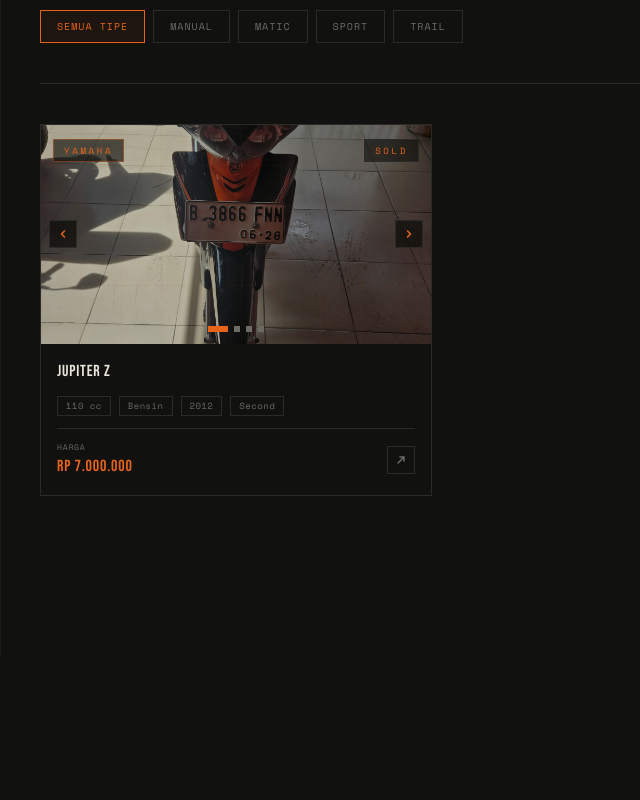
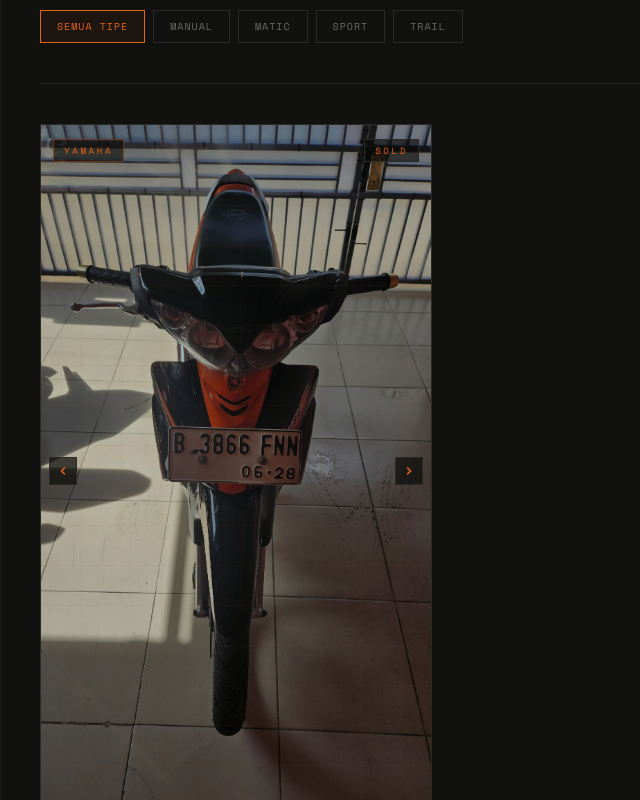
Before and after one commit to achmadrizky27/rads-garage-app, a React (Vite) app: page / in a window 1280 px wide. Shown: the part 5340-6140 px from the top of the page, without its empty margins (0-640 px from the left). Built offline with nearby package versions, Linux system fonts and the light colour scheme; a web font is replaced by a local one.

Commit message:
Fix: detail modal

```diff
--- a/src/components/Showroom.jsx
+++ b/src/components/Showroom.jsx
@@ -7,7 +7,7 @@
     id: 1,
     brand: "Yamaha",
     type: "Manual",
-    name: "Jupiter Z",
+    name: "Yamaha Jupiter Z",
     unit: "Second",
     price: "Rp 7.000.000",
     priceNum: 7000000,
@@ -155,8 +155,8 @@
   }, [onClose]);
 
   return (
-    <div className="fixed inset-0 bg-black/90 z-50 flex items-center justify-center p-4" onClick={onClose}>
-      <div className="relative max-w-2xl w-full" onClick={(e) => e.stopPropagation()}>
+    <div className="fixed inset-0 bg-black/90 z-50 flex items-start justify-center p-4 pt-14 overflow-y-auto" onClick={onClose}>
+      <div className="relative max-w-2xl w-full mb-8" onClick={(e) => e.stopPropagation()}>
         <button onClick={onClose} className="absolute -top-10 right-0 font-mono text-[#6B6B63] hover:text-[#E8631A] text-[10px] tracking-widest uppercase transition-colors">
           Tutup ✕
         </button>
@@ -170,7 +170,7 @@
         </div>
 
         <div className="border border-[#2A2A27]">
-          <ImageSlider imgs={item.imgs} aspectRatio="16/9" showThumbs={true} />
+          <ImageSlider imgs={item.imgs} aspectRatio="9/16" showThumbs={true} />
         </div>
 
         <div className="bg-[#0A0A08] border border-t-0 border-[#2A2A27] px-6 py-5">
@@ -189,7 +189,7 @@
               { label: "CC", val: item.cc },
               { label: "BB", val: item.bb },
               { label: "TAHUN", val: item.tahun },
-              { label: "UNIT", val: item.status },
+              { label: "UNIT", val: item.unit },
             ].map((s) => (
               <div key={s.label} className="border border-[#2A2A27] px-3 py-2">
                 <div className="font-mono text-[#6B6B63] text-[9px] tracking-widest">{s.label}</div>
@@ -249,7 +249,7 @@
     <>
       <div className="cursor-pointer group overflow-hidden relative border border-[#2A2A27] hover:border-[#E8631A] transition-colors duration-300" style={{ transitionDelay: `${(index % PER_PAGE) * 60}ms` }} onClick={() => setOpen(true)}>
         <div className="relative">
-          <ImageSlider imgs={item.imgs} aspectRatio="16/9" />
+          <ImageSlider imgs={item.imgs} aspectRatio="9/16" />
 
           <div className="absolute top-3 left-3" style={{ zIndex: 10 }}>
             <span className="border border-[#E8631A]/40 bg-[#0A0A08]/60 px-2.5 py-1 text-[#E8631A] text-[9px] font-mono tracking-[0.3em] uppercase">{item.brand}</span>
```
